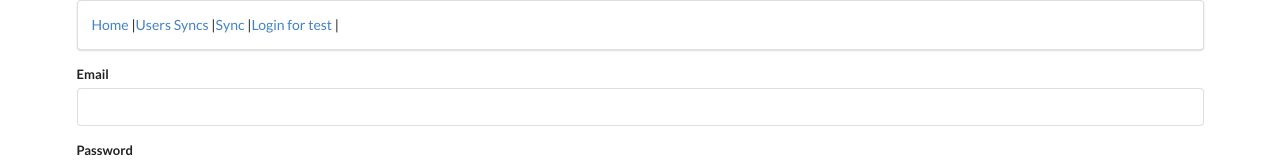
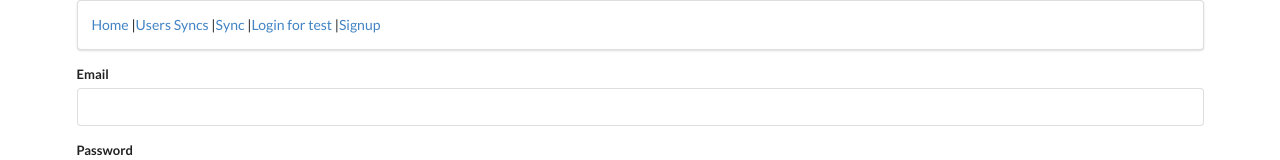
Before and after one commit to ang-lam/sync_me, a React (Create React App) app: page / in a window 1280 px wide. Shown: the top 160 px of the page. Built offline with nearby package versions, Linux system fonts and the light colour scheme; no server answers.

Commit message:
added signup link to navbar and signup route to app

```diff
--- a/src/components/NavBar.js
+++ b/src/components/NavBar.js
@@ -8,6 +8,7 @@ const NavBar = () => {
             <Link to='/syncs'>Users Syncs</Link> |
             <Link to='/connect'>Sync</Link> |
             <Link to='/'>Login for test</Link> |
+            <Link to='/signup'>Signup</Link>
         </div>
     )
 }
--- a/src/components/Router.js
+++ b/src/components/Router.js
@@ -16,12 +16,13 @@ const Router = () => {
                 {/* <Route exact path='/signup' component={RegisterPage}/> */}
                 <Route exact path='/home' component={Home} />
                 <Route exact path='/connect' component={AllSyncs} />
+                <Route exact path='/signup' component={RegisterPage} />
                 {/* <AuthRoute exact path='/'>
                     <LoginPage />
                 </AuthRoute> */}
-                <AuthRoute exact path='/signup'>
+                {/* <AuthRoute exact path='/signup'>
                     <RegisterPage />
-                </AuthRoute>
+                </AuthRoute> */}
                 {/* <AuthRoute exact path='/home' type='private'>
                     <Home />
                 </AuthRoute> */}
```
